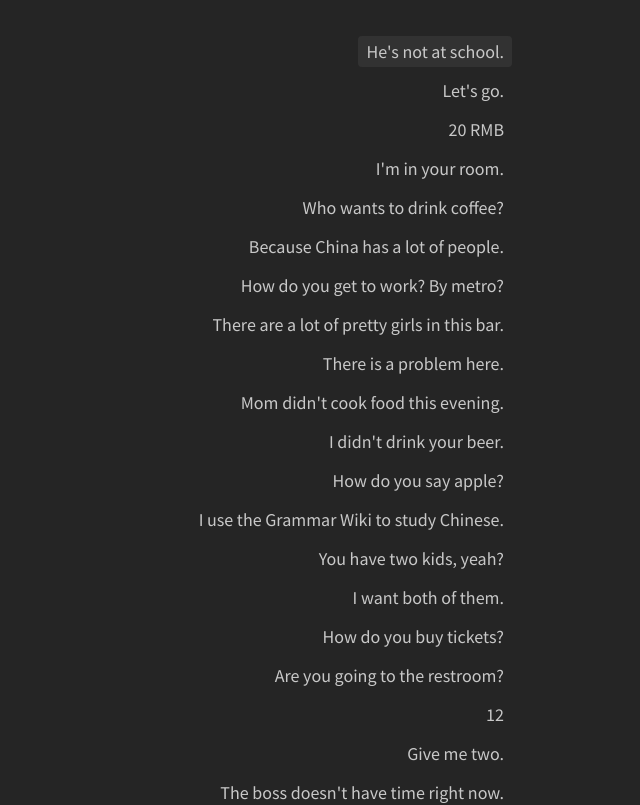
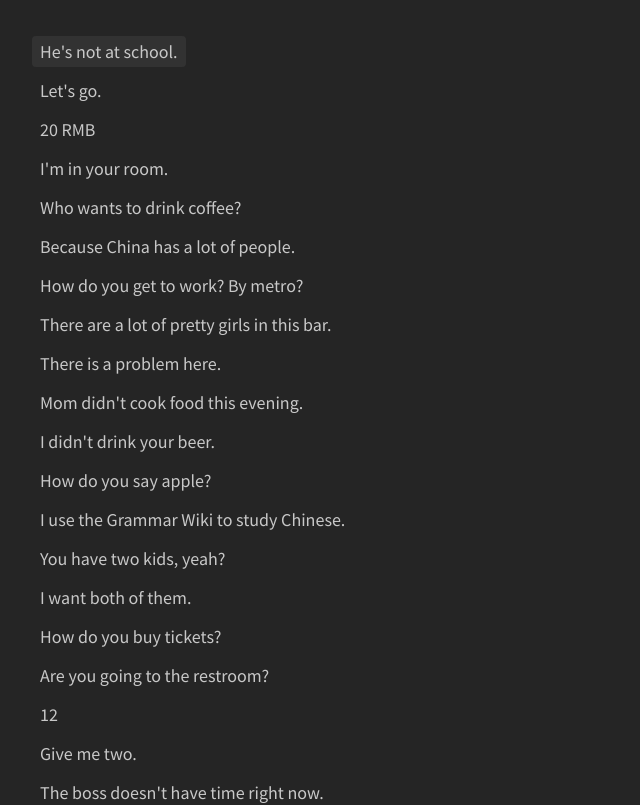
Before and after one commit to Xyzrr/shuo-chinese, a React (Create React App) app: page / in a window 1280 px wide. Shown: the top 805 px of the page, without its empty margins (0-640 px from the left). Built offline with nearby package versions, Linux system fonts and the light colour scheme.

Commit message:
full left align

```diff
--- a/src/App.styles.ts
+++ b/src/App.styles.ts
@@ -19,7 +19,7 @@ export const GlobalStyle = createGlobalStyle`
 
 export const EnglishWrapper = styled.div`
   padding: 32px;
-  text-align: right;
+  text-align: left;
   width: calc(45vw - 32px);
 `;
 
@@ -72,6 +72,8 @@ export const AnswerWrapper = styled.div`
   transform: translateX(32px);
   text-align: left;
   cursor: auto;
+  padding-left: 16px;
+  border-left: 1px solid #555;
 `;
 
 export const ShowArticleButton = styled.div`
```
